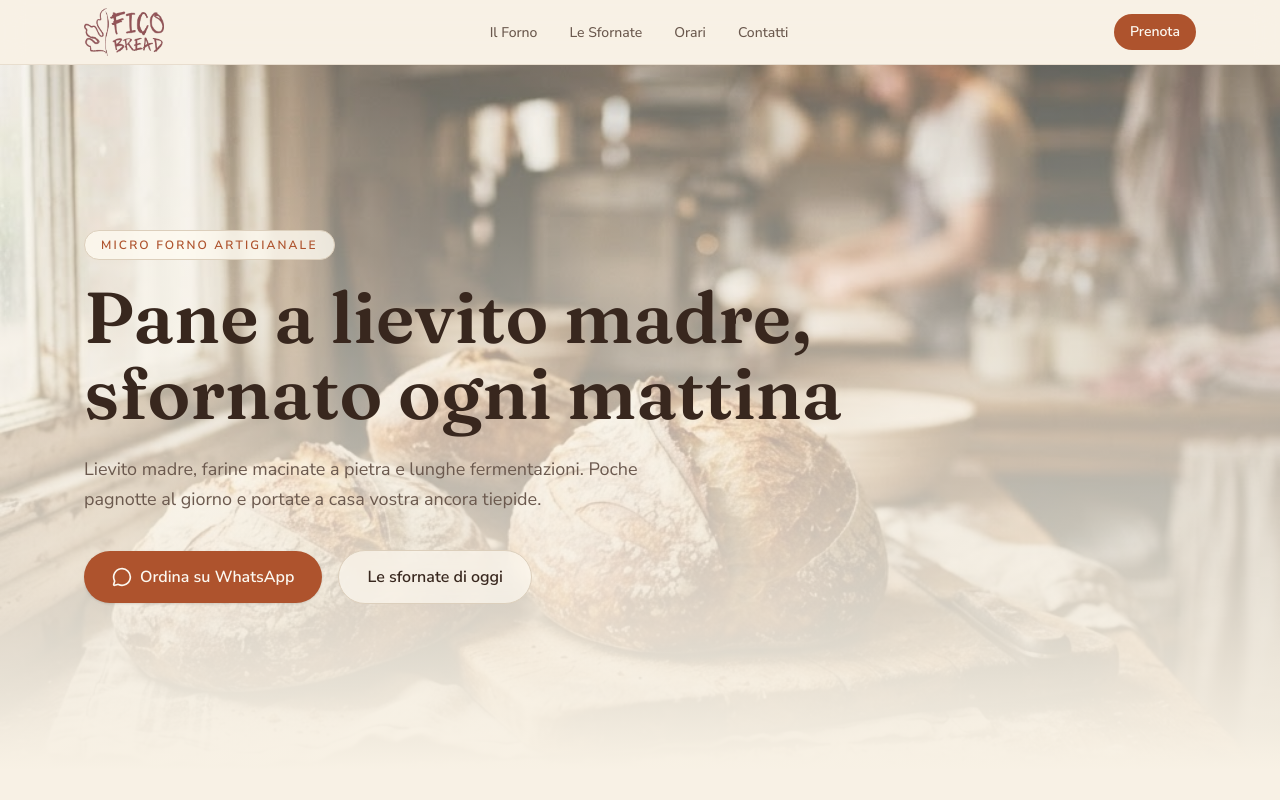
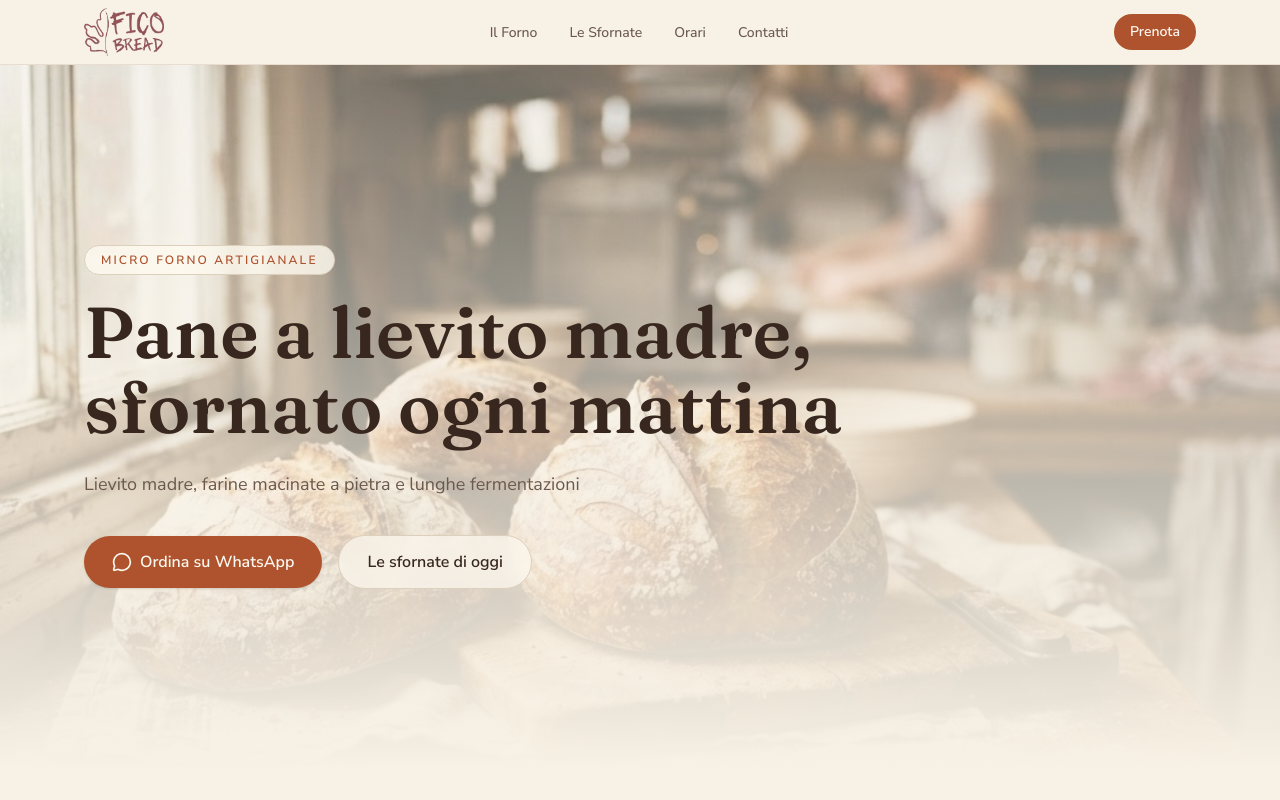
Before and after one commit to stefanogiov/FicoBread, a Next.js app: page / in a window 1280 px wide. Shown: the top 800 px of the page. Built offline with nearby package versions, Linux system fonts and the light colour scheme.

Commit message:
Update hero.tsx

```diff
--- a/components/hero.tsx
+++ b/components/hero.tsx
@@ -23,8 +23,7 @@ export function Hero() {
         </h1>
 
         <p className="mt-6 max-w-xl text-pretty text-lg leading-relaxed text-muted-foreground">
-          Lievito madre, farine macinate a pietra e lunghe fermentazioni. Poche
-          pagnotte al giorno e portate a casa vostra ancora tiepide.
+          Lievito madre, farine macinate a pietra e lunghe fermentazioni
         </p>
 
         <div className="mt-9 flex flex-wrap items-center gap-4">
```
